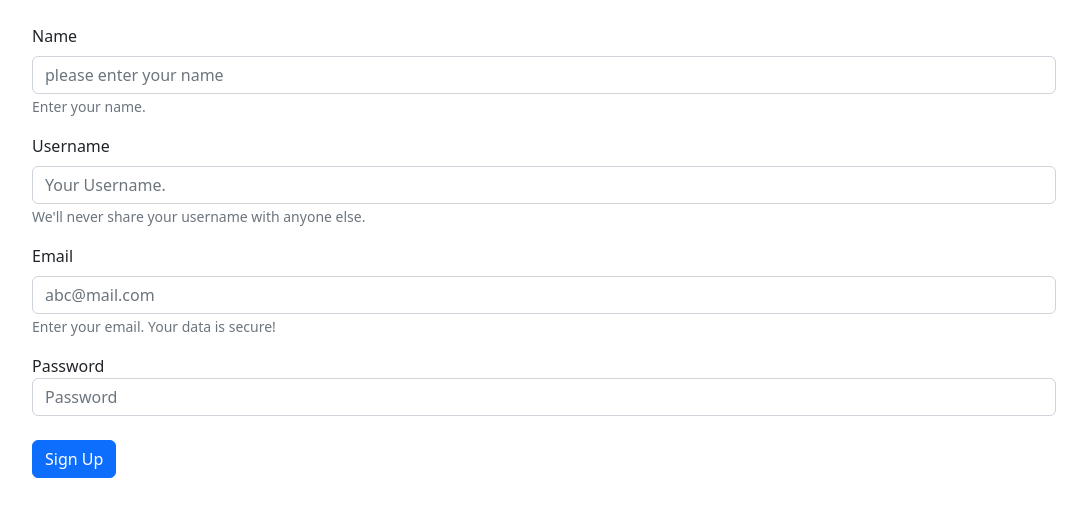
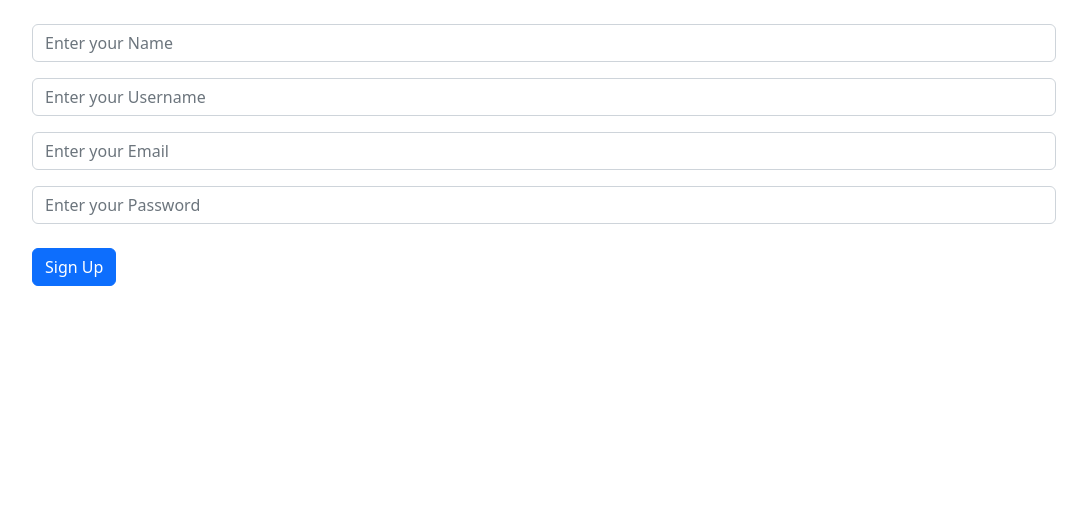
Before and after one commit to IBM-EPBL/IBM-Project-39225-1660401165, a Flask app: page /signup in a window 1280 px wide. Shown: the part 56-573 px from the top of the page, without its empty margins (96-1183 px from the left). Run offline with Flask 2, Linux system fonts and the light colour scheme.

Commit message:
Assignment 2 modified

```diff
--- a/Assignments/Team Member 1/Assignment 2/templates/signup.html
+++ b/Assignments/Team Member 1/Assignment 2/templates/signup.html
@@ -8,26 +8,19 @@
   <div class="form" method="post">
     <form method="post">
       <div class="mb-3">
-        <label for="" class="form-label">Name</label>
         <input type="text" class="form-control" name="name" id="name" aria-describedby="helpId"
-          placeholder="please enter your name " required>
-        <small id="helpId" class="form-text text-muted">Enter your name.</small>
+          placeholder="Enter your Name" required>
       </div>
       <div class="mb-3">
-        <label for="" class="form-label">Username</label>
         <input type="text" class="form-control" name="username" id="username" aria-describedby="helpId"
-          placeholder="Your Username." required>
-        <small id="helpId" class="form-text text-muted">We'll never share your username with anyone else.</small>
+          placeholder="Enter your Username" required>
       </div>
       <div class="mb-3">
-        <label for="" class="form-label">Email</label>
         <input type="email" class="form-control" name="email" id="email" aria-describedby="emailHelpId"
-          placeholder="abc@mail.com" required>
-        <small id="emailHelpId" class="form-text text-muted">Enter your email. Your data is secure!</small>
+          placeholder="Enter your Email" required>
       </div>
       <div class="form-group">
-        <label for="exampleInputPassword1">Password</label>
-        <input type="password" class="form-control" name="password" id="password" placeholder="Password" required>
+        <input type="password" class="form-control" name="password" id="password" placeholder="Enter your Password" required>
       </div>
       <br>
       <button type="submit" class="btn btn-primary">Sign Up</button>
```
Also changed, not shown: Assignments/Team Member 1/Assignment 2/templates/signin.html (+2 -6 lines).
